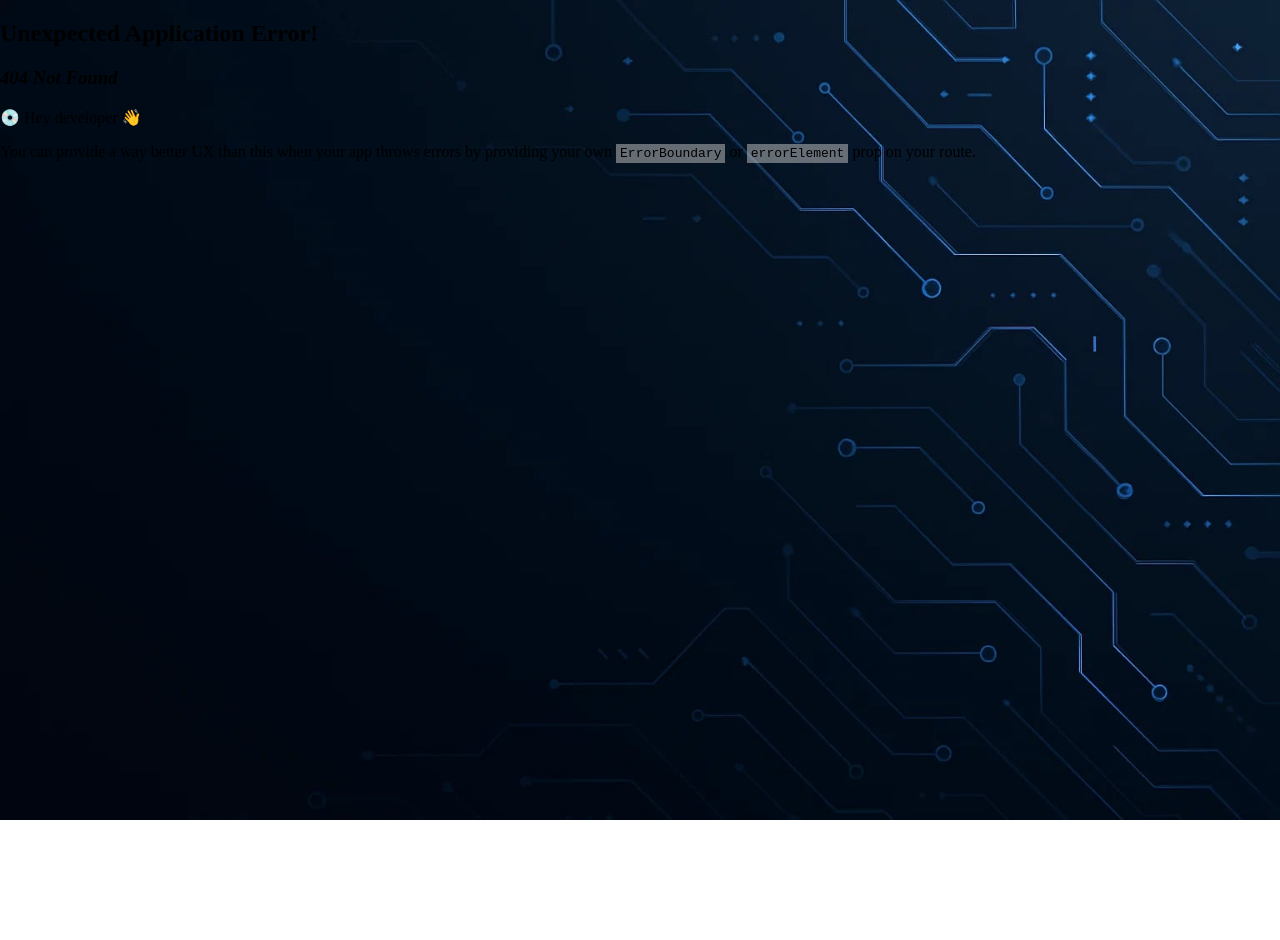
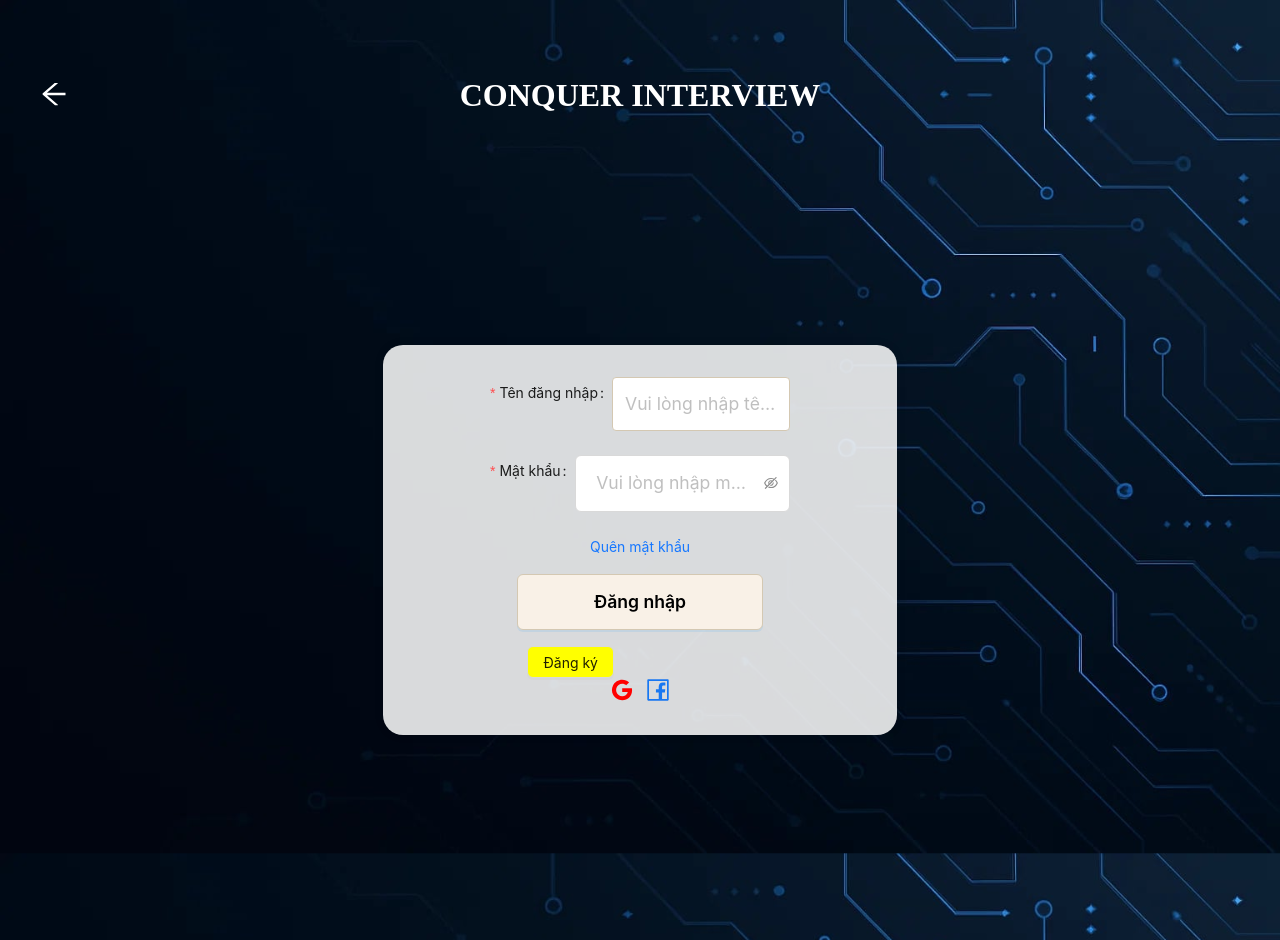
Before and after one commit to Luan0401/conquer_interview, a React (Vite) app: page /login in a window 1280 px wide. Before the commit this address had no page. Before the commit the page ends 820 px from the top, so only its background shows below. Built offline with nearby package versions, Linux system fonts and the light colour scheme.

Commit message:
create login page

```diff
--- a/src/App.jsx
+++ b/src/App.jsx
@@ -7,40 +7,42 @@ import Practice from "./pages/practice";
 import Pricing from "./pages/pricing";
 import Support from "./pages/support";
 import Feedback from "./pages/feedback";
+import LoginPage from "./pages/login";
+import { ToastContainer } from "react-toastify";
+import "react-toastify/dist/ReactToastify.css"; // nhớ import CSS
 
 const router = createBrowserRouter([
   {
     path: "",
     element: <Layout />,
     children: [
-      {
-        path: "/",
-        element: <HomePage />,
-      },
-      {
-        path: "/header",
-        element: <AppHeader />,
-      },
-      {
-        path: "/practice",
-        element: <Practice />,
-      },
-      {
-        path: "/pricing",
-        element: <Pricing />,
-      },
-      {
-        path: "/support",
-        element: <Support />,
-      },
-      {
-        path: "/feedback",
-        element: <Feedback />,
-      },
+      { path: "/", element: <HomePage /> },
+      { path: "/header", element: <AppHeader /> },
+      { path: "/practice", element: <Practice /> },
+      { path: "/pricing", element: <Pricing /> },
+      { path: "/support", element: <Support /> },
+      { path: "/feedback", element: <Feedback /> },
+      { path: "/login", element: <LoginPage /> },
     ],
   },
 ]);
 
 export default function App() {
-  return <RouterProvider router={router} />;
+  return (
+    <>
+      <RouterProvider router={router} />
+      <ToastContainer
+        position="top-right"
+        autoClose={3000}
+        hideProgressBar={false}
+        newestOnTop={false}
+        closeOnClick
+        rtl={false}
+        pauseOnFocusLoss
+        draggable
+        pauseOnHover
+        theme="light"
+      />
+    </>
+  );
 }
--- a/src/components/Header/index.jsx
+++ b/src/components/Header/index.jsx
@@ -1,6 +1,6 @@
 import React, { useState } from "react";
 import { Avatar, Dropdown, Layout, Menu } from "antd";
-import { Link } from "react-router-dom";
+import { Link, useLocation } from "react-router-dom"; // 👈 thêm useLocation
 import {
   AntDesignOutlined,
   UserOutlined,
@@ -14,6 +14,16 @@ const { Header } = Layout;
 
 const AppHeader = () => {
   const [isLoggedIn, setIsLoggedIn] = useState(false);
+  const location = useLocation(); // 👈 lấy path hiện tại
+
+  // Map đường dẫn sang key menu
+  const pathToKey = {
+    "/": "1",
+    "/practice": "2",
+    "/pricing": "3",
+    "/support": "4",
+    "/feedback": "5",
+  };
 
   // Menu khi đã đăng nhập
   const userMenu = {
@@ -55,12 +65,11 @@ const AppHeader = () => {
         <span className="logo-text">CONQUER INTERVIEW</span>
       </div>
 
-
       <Menu
         className="menu"
         theme="light"
         mode="horizontal"
-          defaultSelectedKeys={["1"]}
+        selectedKeys={[pathToKey[location.pathname] || "1"]} // 👈 highlight theo URL
         overflowedIndicator={null}
       >
         <Menu.Item key="1">
@@ -90,7 +99,6 @@ const AppHeader = () => {
           icon={isLoggedIn ? <AntDesignOutlined /> : <UserOutlined />}
         />
       </Dropdown>
-
     </Header>
   );
 };
--- a/src/components/layout/index.jsx
+++ b/src/components/layout/index.jsx
@@ -1,12 +1,17 @@
 import React from "react";
 import AppHeader from "../Header";
-import { Outlet } from "react-router-dom";
+import { Outlet, useLocation } from "react-router-dom";
 
 function Layout() {
+  const location = useLocation();
+
+  // Danh sách route không hiển thị header
+  const noHeaderRoutes = ["/login", "/register"];
+
+  const hideHeader = noHeaderRoutes.includes(location.pathname);
   return (
     <>
-      <AppHeader />
-
+      {!hideHeader && <AppHeader />}
       <Outlet />
     </>
   );
--- /dev/null
+++ b/src/config/api.js
@@ -0,0 +1,16 @@
+import axios from "axios";
+
+const api = axios.create({
+  baseURL: "https://localhost:7016/api/", // thay bằng backend của bạn
+});
+
+// Nếu có token thì tự động gửi kèm
+api.interceptors.request.use((config) => {
+  const token = localStorage.getItem("token");
+  if (token) {
+    config.headers.Authorization = `Bearer ${token}`;
+  }
+  return config;
+});
+
+export default api;
--- /dev/null
+++ b/src/config/axios.js
@@ -0,0 +1,25 @@
+import axios from "axios";
+
+const api = axios.create({
+    baseURL:"https://localhost:7016/api/", // define server backend url
+});
+
+api.interceptors.request.use(
+  function (config) {
+    // Do something before request is sent
+    // chạy trc khi call api
+
+    const token = localStorage.getItem("token");
+
+    //set token cho api
+    config.headers.Authorization = `Bearer ${token}`;
+
+    return config;
+  },
+  function (error) {
+    // Do something with request error
+    return Promise.reject(error);
+  }
+);
+
+export default api;
--- a/src/main.jsx
+++ b/src/main.jsx
@@ -1,4 +1,11 @@
 import { createRoot } from "react-dom/client";
 import App from "./App.jsx";
+import { Provider } from "react-redux";
+import { store } from "./pages/redux/store.js";
+import React from "react";
 
-createRoot(document.getElementById("root")).render(<App />);
+createRoot(document.getElementById("root")).render(<React.StrictMode>
+    <Provider store={store}>
+      <App />
+    </Provider>
+  </React.StrictMode>);
--- /dev/null
+++ b/src/pages/login/index.jsx
@@ -0,0 +1,106 @@
+import React from "react";
+import { useNavigate, Link } from "react-router-dom";
+import { useDispatch } from "react-redux";
+import { login } from "../redux/userSlice";
+import { Form, Input, Button } from "antd";
+import { toast } from "react-toastify";
+import {
+  GoogleOutlined,
+  FacebookOutlined,
+  ArrowLeftOutlined,
+} from "@ant-design/icons";
+import api from "../../config/api";
+import "./index.scss";
+
+function LoginPage() {
+  const navigate = useNavigate();
+  const dispatch = useDispatch();
+
+  const handleLogin = async (values) => {
+    try {
+      const response = await api.post("Auth/login", values);
+      const { accessToken, user } = response.data.data;
+
+      localStorage.setItem("token", accessToken);
+      dispatch(
+        login({
+          accountID: user.userId,
+          fullName: user.fullName,
+          email: user.email,
+          roleName: user.roles,
+        })
+      );
+
+      toast.success("Đăng nhập thành công!");
+      navigate("/"); // sau login về homepage hoặc redirect role như bạn muốn
+    } catch (error) {
+      const errorMsg = error.response?.data?.Message || "Đăng nhập thất bại!";
+      toast.error(errorMsg);
+    }
+  };
+
+  return (
+    <div className="login">
+      <div className="back-button" onClick={() => navigate("/")}>
+        <ArrowLeftOutlined style={{ fontSize: "28px", color: "#fff" }} />
+      </div>
+
+      <div className="login-title-wrapper">
+        <h2 className="login-title">CONQUER INTERVIEW</h2>
+      </div>
+
+      <div className="login-page">
+        <div className="login-page__content">
+          <Form onFinish={handleLogin} className="form">
+            <Form.Item
+              label="Tên đăng nhập"
+              name="userName"
+              rules={[
+                { required: true, message: "Vui lòng nhập tên đăng nhập!" },
+              ]}
+            >
+              <Input placeholder="Vui lòng nhập tên đăng nhập" />
+            </Form.Item>
+
+            <Form.Item
+              label="Mật khẩu"
+              name="password"
+              rules={[{ required: true, message: "Vui lòng nhập mật khẩu!" }]}
+            >
+              <Input.Password placeholder="Vui lòng nhập mật khẩu" />
+            </Form.Item>
+
+            <div className="form-footer">
+              <Link to="/recoveryPassword" className="forgot-link">
+                Quên mật khẩu
+              </Link>
+            </div>
+
+            <div className="buttons">
+              <Button type="primary" htmlType="submit" className="login-btn">
+                Đăng nhập
+              </Button>
+              <Button
+                type="default"
+                className="register-btn"
+                style={{ backgroundColor: "yellow", marginLeft: "10px" }}
+              >
+                <Link to="/register">Đăng ký</Link>
+              </Button>
+            </div>
+          </Form>
+
+          {/* Login social */}
+          <div className="social-login">
+            <GoogleOutlined
+              style={{ fontSize: "24px", marginRight: "12px", color: "red" }}
+            />
+            <FacebookOutlined style={{ fontSize: "24px", color: "#1877F2" }} />
+          </div>
+        </div>
+      </div>
+    </div>
+  );
+}
+
+export default LoginPage;
--- /dev/null
+++ b/src/pages/login/index.scss
@@ -0,0 +1,152 @@
+.login {
+  position: relative;
+
+.back-button {
+  position: absolute;
+  top: 30px;  /* khoảng cách từ trên xuống */
+  left: 40px; /* khoảng cách từ trái sang */
+  cursor: pointer;
+  z-index: 100;
+}
+  .login-page {
+    display: flex;
+    justify-content: center;
+    align-items: center;
+    height: 100vh;
+    position: relative;
+    z-index: 1;
+
+    &__content {
+      display: flex;
+      flex-direction: column;
+      align-items: center;
+      padding: 2rem;
+      background-color: rgba(255, 255, 255, 0.85);
+      border-radius: 20px;
+      box-shadow: 0 0 10px rgba(0, 0, 0, 0.1);
+      width: 100%;
+      max-width: 450px;
+
+      .logo {
+        width: 100px;
+        margin-bottom: 1rem;
+      }
+
+      .shop-name {
+        font-size: 1.8rem;
+        font-weight: bold;
+        margin-bottom: 2rem;
+        text-align: center;
+      }
+
+      // Styling for Ant Design Form
+      .ant-form {
+        width: 100%;
+        max-width: 300px; /* Ensure form width is consistent */
+        display: flex;
+        flex-direction: column;
+        align-items: center;
+
+        .ant-form-item {
+          width: 100%;
+          display: flex;
+          justify-content: center; /* Centering the form item */
+        }
+
+        .ant-input {
+          padding: 0.75rem;
+          border: 1px solid #d4c8b2;
+          border-radius: 4px;
+          font-size: 1.1rem;
+          width: 100%; /* Make input full width */
+          max-width: 300px; /* Ensure consistency with button */
+        }
+
+        .ant-input-password {
+          width: 100%;
+          max-width: 300px; /* Ensure consistency */
+          input {
+            padding: 0.6rem;
+            border: none;
+            border-radius: 4px;
+            font-size: 1.1rem;
+            box-shadow: none;
+          }
+        }
+
+        .ant-btn-primary {
+          background-color: #f9f1e7;
+          color: black;
+          border: 1px solid #d4c8b2;
+          padding: 1.7rem;
+          font-weight: 600;
+          font-size: 1.1rem;
+          border-radius: 6px;
+          cursor: pointer;
+          width: 100%;
+          max-width: 300px;
+          margin-bottom: 1rem;
+          margin-top: 1rem;
+
+          &:hover {
+            background-color: #e9e1d7;
+          }
+        }
+      }
+
+      // Google login button styling
+      .google-login-button {
+        display: flex;
+        align-items: center;
+        justify-content: center;
+        background-color: white;
+        color: #555;
+        border: 1px solid #d4c8b2;
+        padding: 1rem;
+        border-radius: 6px;
+        cursor: pointer;
+        font-weight: 600;
+        font-size: 1.1rem;
+        width: 100%;
+        max-width: 300px;
+
+        &:hover {
+          background-color: #f9f1e7;
+        }
+
+        .google-logo {
+          width: 20px;
+          margin-right: 10px;
+        }
+      }
+
+      // Links for registration and forgot password
+      .links {
+        display: flex;
+        padding-top: 20px;
+        gap: 30px;
+
+        li {
+          list-style: none;
+
+          a {
+            text-decoration: none;
+            color: #007bff;
+          }
+        }
+      }
+    }
+  }
+  .login-title-wrapper {
+  margin-top: 50px;
+  display: flex;
+  justify-content: center;  /* căn ngang giữa */
+  align-items: center;      /* căn dọc giữa */
+}
+
+.login-title {
+  color: #fff;
+  font-size: 2rem;
+  font-weight: bold;
+}
+}
--- /dev/null
+++ b/src/pages/redux/store.js
@@ -0,0 +1,8 @@
+import { configureStore } from "@reduxjs/toolkit";
+import userReducer from "./userSlice";
+
+export const store = configureStore({
+  reducer: {
+    user: userReducer,
+  },
+});
--- /dev/null
+++ b/src/pages/redux/userSlice.js
@@ -0,0 +1,15 @@
+import { createSlice } from "@reduxjs/toolkit";
+
+const initialState = null;
+
+export const userSlice = createSlice({
+  name: "user",
+  initialState,
+  reducers: {
+    login: (state, action) => action.payload, // Lưu thông tin user
+    logout: () => initialState,              // Xóa thông tin khi logout
+  },
+});
+
+export const { login, logout } = userSlice.actions;
+export default userSlice.reducer;
```
Also changed, not shown: package.json (+7 -1 lines), 1 other file (tests, documents, lock files or other folders). Lines whose indentation alone changed are shown as unchanged.
